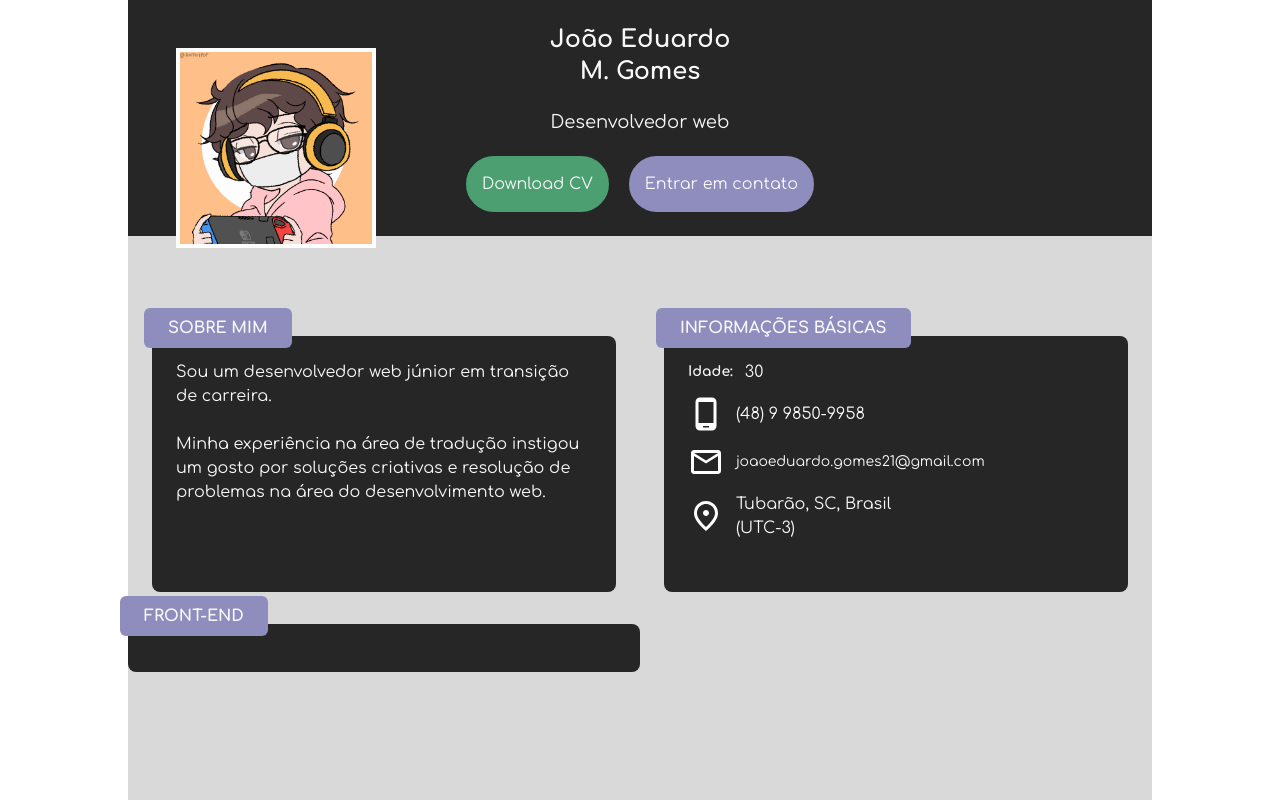
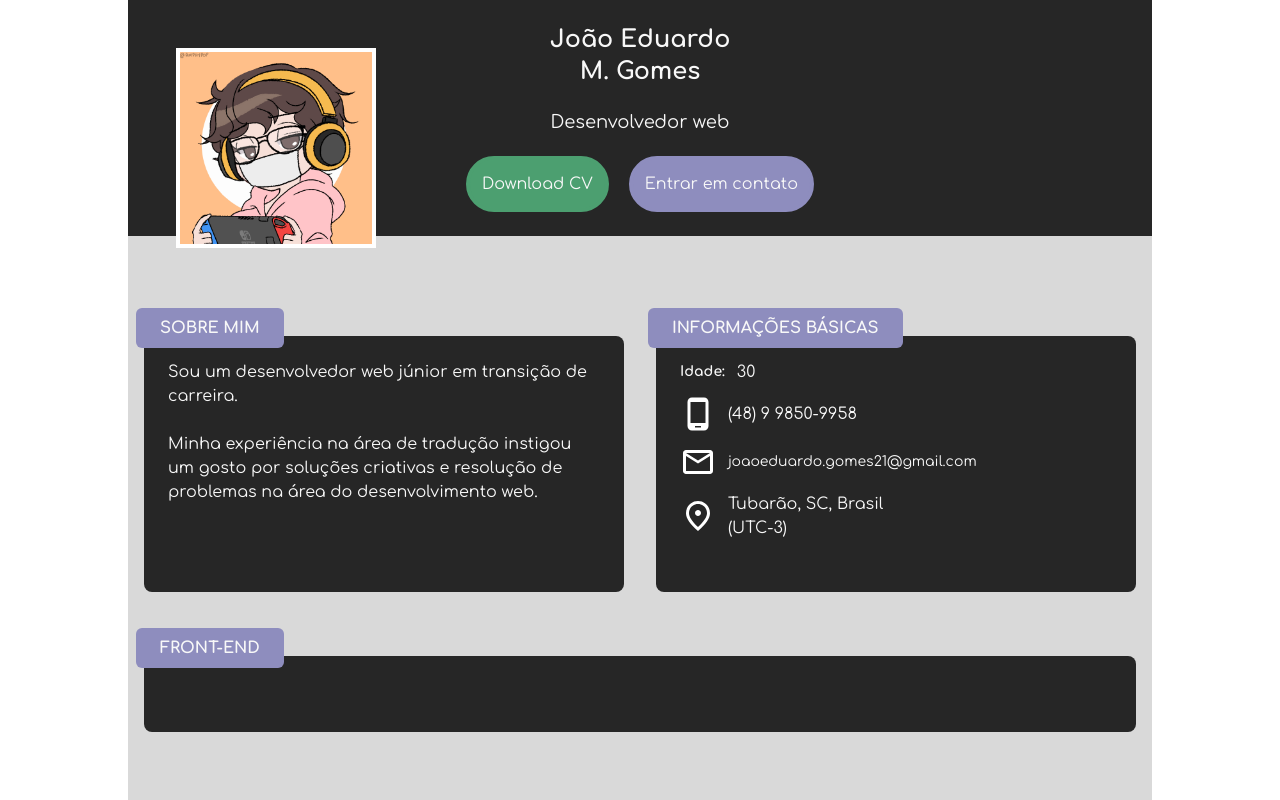
Before and after one commit to joaoeduardogomes/react-cv, a Next.js app in the folder joao-cv/: page / in a window 1280 px wide. Built offline with nearby package versions, Linux system fonts and the light colour scheme.

Commit message:
trying display grid for better alignment

```diff
--- a/joao-cv/src/app/page.jsx
+++ b/joao-cv/src/app/page.jsx
@@ -9,12 +9,13 @@ export default function Home() {
       <main className='bg-myGray'>
         <Header />
 
-        <div className='flex flex-wrap justify-evenly gap-12 mx-6 md:flex-nowrap h-fit print:flex-nowrap'>
+        <div id='cv-body'>
           <AboutMe />
           <BasicInfo />
+
+          <Tecnologies />
         </div>
 
-        <Tecnologies />
 
       </main>
     </>
--- a/joao-cv/src/components/AboutMe/index.jsx
+++ b/joao-cv/src/components/AboutMe/index.jsx
@@ -3,7 +3,7 @@ import BoxArea from "../BoxArea";
 export default function AboutMe() {
     return (
         <>
-            <BoxArea title="sobre mim">
+            <BoxArea title="sobre mim" sectionId="about-me">
                 <p>Sou um desenvolvedor web júnior em transição de carreira.</p>
                 <p>
                     Minha experiência na área de tradução instigou um gosto por soluções criativas e resolução de problemas na área do desenvolvimento web.
--- a/joao-cv/src/components/BasicInfo/index.jsx
+++ b/joao-cv/src/components/BasicInfo/index.jsx
@@ -18,7 +18,7 @@ const currentAge = age(birthdate);
 export default function BasicInfo() {
     return (
         <>
-            <BoxArea title="informações básicas">
+            <BoxArea title="informações básicas" sectionId="basic-info">
                 <ul className="flex flex-col gap-3 justify-start">
                     <li className="flex flex-wrap items-center gap-3">
                         <p className="text-sm font-bold">Idade:</p>
--- a/joao-cv/src/components/BoxArea/index.jsx
+++ b/joao-cv/src/components/BoxArea/index.jsx
@@ -1,9 +1,9 @@
-export default function BoxArea({ title, children }) {
+export default function BoxArea({ title, sectionId, children }) {
     return (
         <>
             <section
-                id={`${title.toLowerCase().split(' ').join('-')}-section`}
-                className="text-myWhite md:w-3/6 print:w-3/6"
+                id={`${sectionId.toLowerCase().split(' ').join('-')}-section`}
+                className="text-myWhite "
             >
                 <h2 className="relative uppercase font-extrabold bg-myPurple w-fit py-2 px-6 -mb-3 -ml-2 rounded-md">{title}</h2>
                 <div className="bg-myBlack p-6 min-h-fit h-full rounded-lg flex flex-col gap-6">
--- a/joao-cv/src/components/Tecnologies/index.jsx
+++ b/joao-cv/src/components/Tecnologies/index.jsx
@@ -4,7 +4,7 @@ import BoxArea from '../BoxArea'
 export default function Tecnologies() {
     return (
         <>
-            <BoxArea title="front-end">
+            <BoxArea title="front-end" sectionId="tecnologies">
 
             </BoxArea>
         </>
--- a/joao-cv/src/styles/globals.scss
+++ b/joao-cv/src/styles/globals.scss
@@ -24,7 +24,8 @@
   margin: 0;
   padding: 0;
   box-sizing: border-box;
-  print-color-adjust: exact; /* Isto ativa os gráficos de segundo plano por padrão, o que permite a exibição de cores e elementos da página. */
+  print-color-adjust: exact;
+  /* Isto ativa os gráficos de segundo plano por padrão, o que permite a exibição de cores e elementos da página. */
 }
 
 html {
@@ -34,24 +35,49 @@ html {
 main {
   display: flex;
   flex-direction: column;
-  gap: 2rem;
+  gap: 1rem;
   margin: auto;
   max-width: 1024px;
   min-height: 800px;
   max-height: 100vh;
 }
 
-@media print {
-  button {
-      display: none;
-  }
-  @page{
-      /* Estas configurações vão esconder o cabeçalho e rodapé de página na hora da impressão */
-      size: auto;
-      margin: 0;
+div#cv-body {
+  display: grid;
+  column-gap: 2rem;
+  row-gap: 4rem;
+  margin: 1rem;
+  grid-template-columns: 1fr 1fr;
+  grid-auto-flow: column;
+}
+
+#about-me-section {
+  grid-column: 1 / span 1; /* span 1 é padrão */
+}
+
+#basic-info-section {
+  grid-column: 2;
+}
+
+#tecnologies-section {
+  grid-column: 1 / span 2;
+}
+
+@media screen and (max-width: 720px) {
+  div#cv-body {
+    display: flex;
+    flex-direction: column;
   }
 }
 
-// @media screen and (max-width: 900px) {
+@media print {
+  button {
+    display: none;
+  }
 
-// }
+  @page {
+    /* Estas configurações vão esconder o cabeçalho e rodapé de página na hora da impressão */
+    size: auto;
+    margin: 0;
+  }
+}
```
